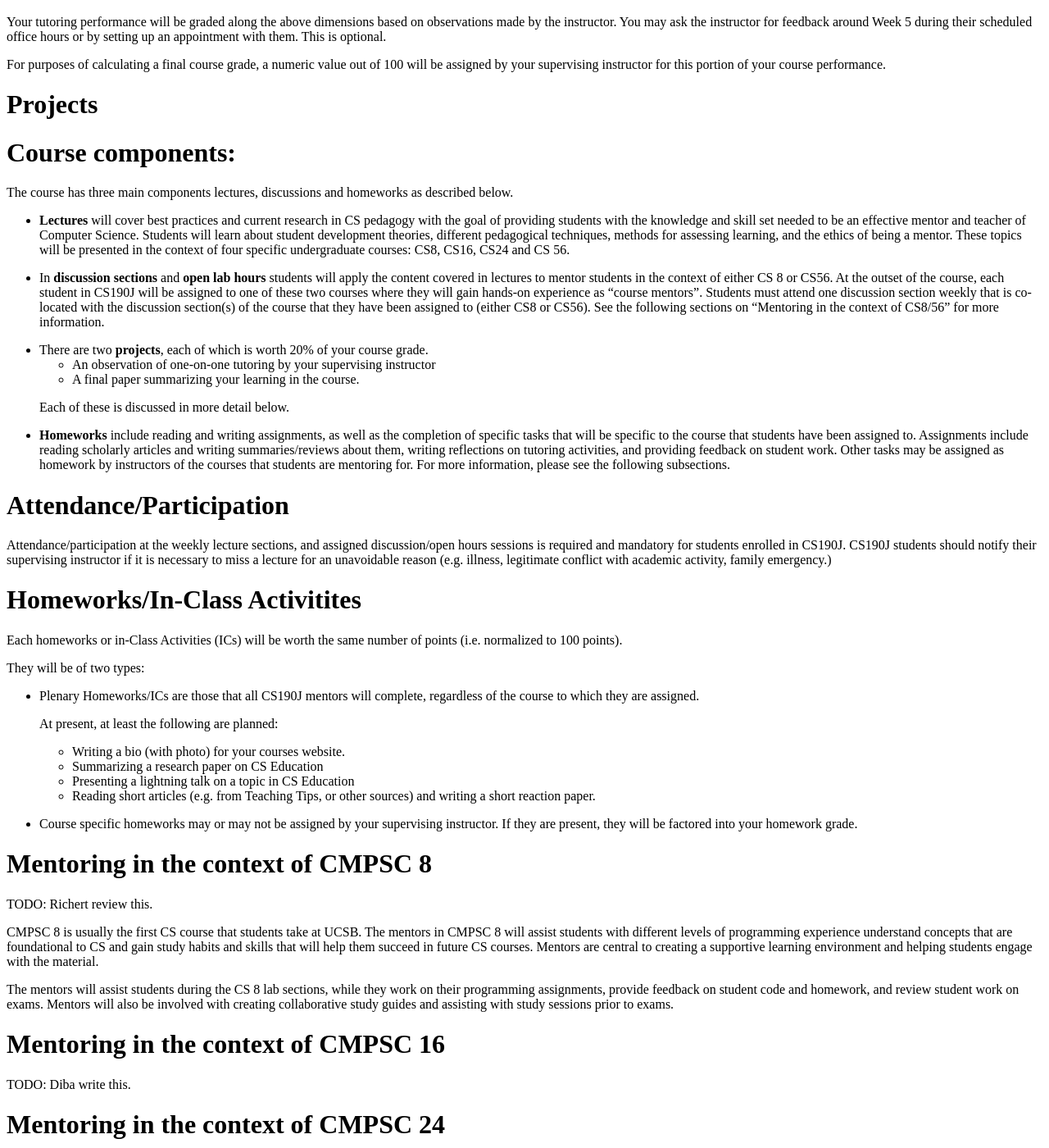
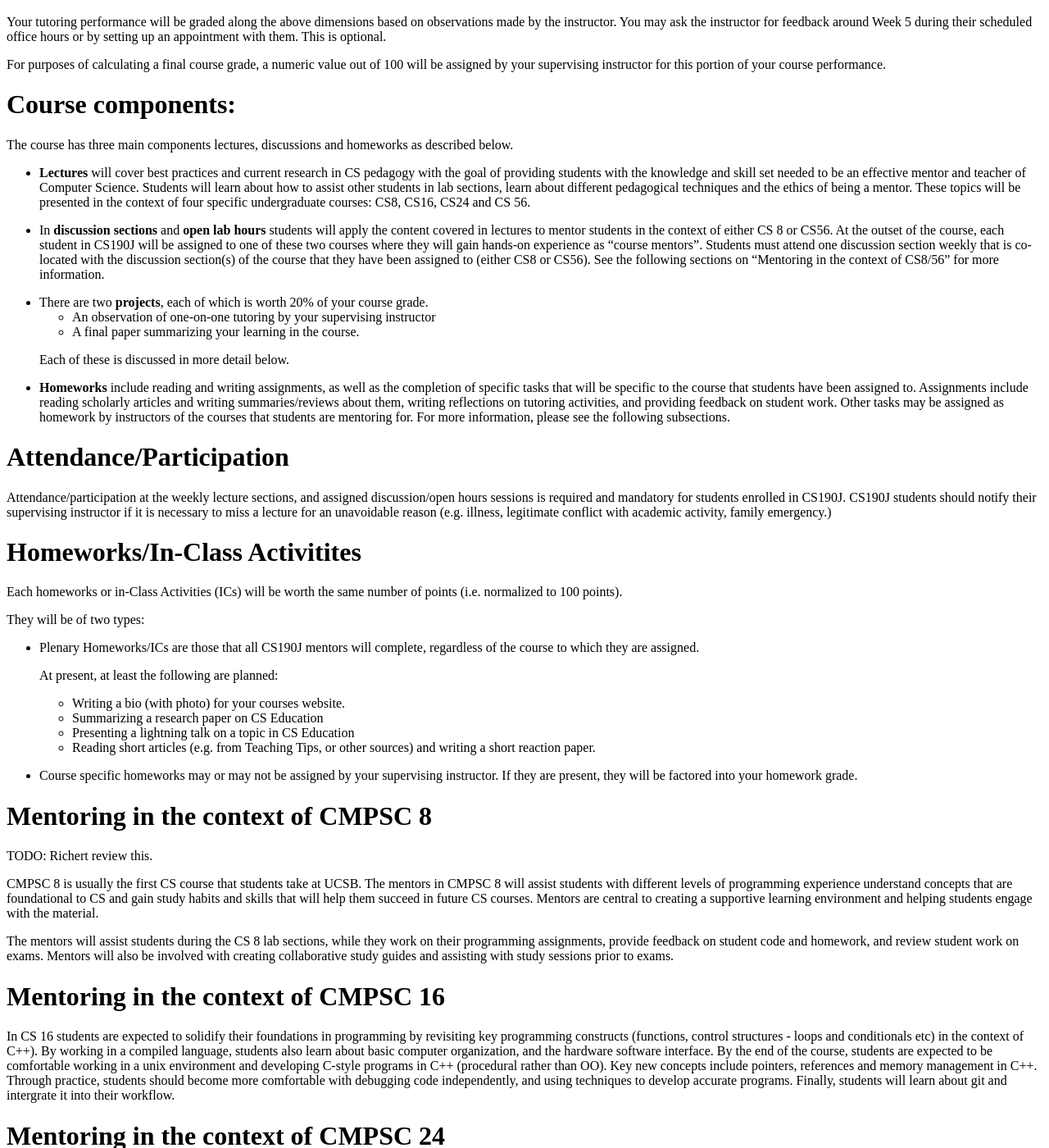
Before and after one commit to ucsb-cs190j-w18/ucsb-cs190j-w18.github.io, a Jekyll site: the page built from _info/syllabus.md, in a window 1280 px wide and 1400 px high, scrolled down 1291 px. Shown: the whole window at 82% size. Built offline with Jekyll 4.4.1, drawn with Linux system fonts in a browser that asks for light colours.

Commit message:
Update syllabus.md

```diff
--- a/_info/syllabus.md
+++ b/_info/syllabus.md
@@ -59,14 +59,12 @@ Your tutoring performance will be graded along the above dimensions based on obs
 
 For purposes of calculating a final course grade, a numeric value out of 100 will be assigned by your supervising instructor for this portion of your course performance.
 
-# Projects
-
 
 # Course components:
 
 The course has three main components lectures, discussions and homeworks as described below.
 
-* <b>Lectures</b> will cover best practices and current research in CS pedagogy with the goal of providing students with the  knowledge and skill set needed to be an effective mentor and teacher of Computer Science. Students will learn about student development theories, different pedagogical techniques, methods for assessing learning, and the ethics of being a mentor. These topics will be presented in the context of four specific undergraduate courses:  CS8, CS16, CS24 and CS 56.
+* <b>Lectures</b> will cover best practices and current research in CS pedagogy with the goal of providing students with the  knowledge and skill set needed to be an effective mentor and teacher of Computer Science. Students will learn about how to assist other students in lab sections, learn about different pedagogical techniques and the ethics of being a mentor. These topics will be presented in the context of four specific undergraduate courses:  CS8, CS16, CS24 and CS 56.
 
 
 * In <b>discussion sections</b> and <b>open lab hours</b> students will apply the content covered in lectures to mentor students in the context of either CS 8 or CS56.  At the outset of the course, each student in CS190J will be assigned to one of these two courses where they will gain hands-on experience as “course mentors”. Students must attend one discussion section weekly that is co-located with the discussion section(s) of the course that they have been assigned to (either CS8 or CS56).  See the following sections on “Mentoring in the context of CS8/56” for more information.
@@ -111,7 +109,8 @@ The mentors will assist students during the CS 8 lab sections, while they work o
 
 # Mentoring in the context of CMPSC 16
 
-TODO: Diba write this.
+In CS 16 students are expected to solidify their foundations in programming by revisiting key programming constructs (functions, control structures - loops and conditionals etc) in the context of C++). By working in a compiled language, students also learn about basic computer organization, and the hardware software interface. By the end of the course, students are expected to be comfortable working in a unix environment and developing C-style programs in C++ (procedural rather than OO). Key new concepts include pointers, references and memory management in C++. Through practice, students should become more comfortable with debugging code independently, and using techniques to develop accurate programs. Finally, students will learn about git and intergrate it into their workflow.
+
 
 # Mentoring in the context of CMPSC 24
 
```
